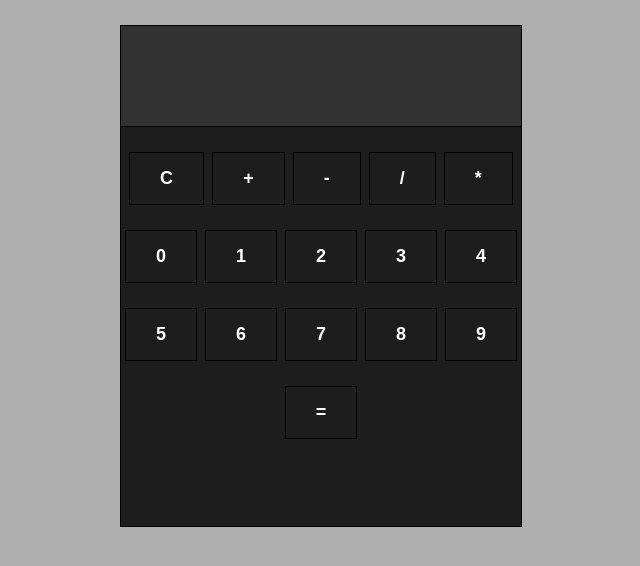
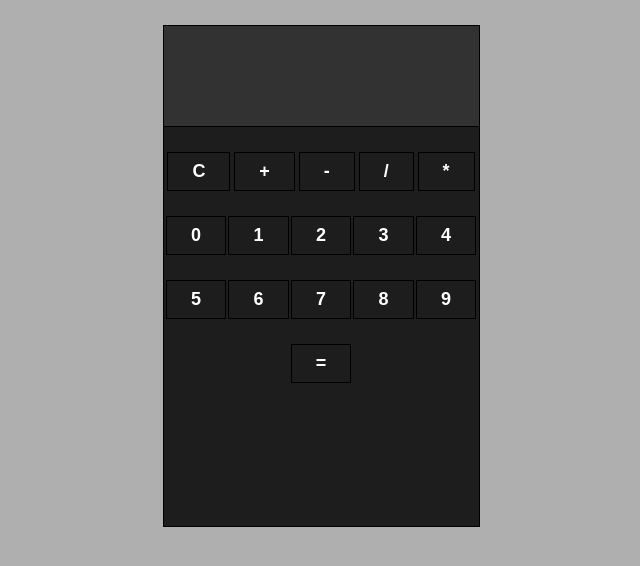
Before and after one commit to stas-ovechenko/calculator_project, a plain HTML site: page index.html in a window 1280 px wide. Shown: the whole page, without its empty margins (319-959 px from the left). Drawn offline with Linux system fonts and the light colour scheme.

Commit message:
calculator_project_v1.1

```diff
--- a/style.css
+++ b/style.css
@@ -46,26 +46,20 @@ table {
 	border-collapse: collapse;
 	border-spacing: 0;
 }
-
-
-
 .body {
     background-color: rgb(175, 175, 175);
 }
-
 .calculator_container {
     max-width: 1200px;
     margin: 0 auto;
 }
-
 .calculator_content {
     margin: 25px auto 0 auto;
-    width: 400px;
+    width: 315px;
     height: 500px;
     background-color: rgb(29, 29, 29);
     border: 1px solid black;
 }
-
 .result_box {
     display: flex;
     width: 100%;
@@ -73,7 +67,6 @@ table {
     background-color: rgb(50, 50, 50);
     border-bottom: 1px solid black;
 }
-
 .input_first_number,
 .input_operation,
 .input_second_number,
@@ -83,16 +76,14 @@ table {
     font-weight: bold;
     padding: 15px 0 0 15px;
 }
-
 .operation_content {
     margin-top: 25px;
     display: flex;
     justify-content: space-evenly;
 }
-
 .operation_content button {
     border: 1px solid black;
-    padding: 15px 30px;
+    padding: 8px 24px;
     font-weight: bold;
     font-size: 18px;
     color: white;
@@ -100,38 +91,32 @@ table {
     transition: all 0.3s ease;
     cursor: pointer;
 }
-
 .operation_content button:hover {
     background-color: rgb(50, 50, 50);
 }
-
 .operation_number {
     display: flex;
     flex-direction: column;
 }
-
 .operation_number_box_one {
     display: flex;
-    justify-content: space-around;
+    justify-content:space-evenly;
     margin: 25px 0
 }
-
 .operation_number_box_two {
     display: flex;
-    justify-content: space-around;
+    justify-content:space-evenly;
 }
-
 .operation_number_box_three {
     margin-top: 25px;
     display: flex;
     justify-content: center;
 }
-
 .operation_number_box_one button,
 .operation_number_box_two button,
 .operation_number_box_three button {
     border: 1px solid black;
-    padding: 15px 30px;
+    padding: 8px 24px;
     font-weight: bold;
     font-size: 18px;
     color: white;
@@ -139,7 +124,6 @@ table {
     transition: all 0.3s ease;
     cursor: pointer;
 }
-
 .operation_number_box_one button:hover,
 .operation_number_box_two button:hover,
 .operation_number_box_three button:hover {
```
